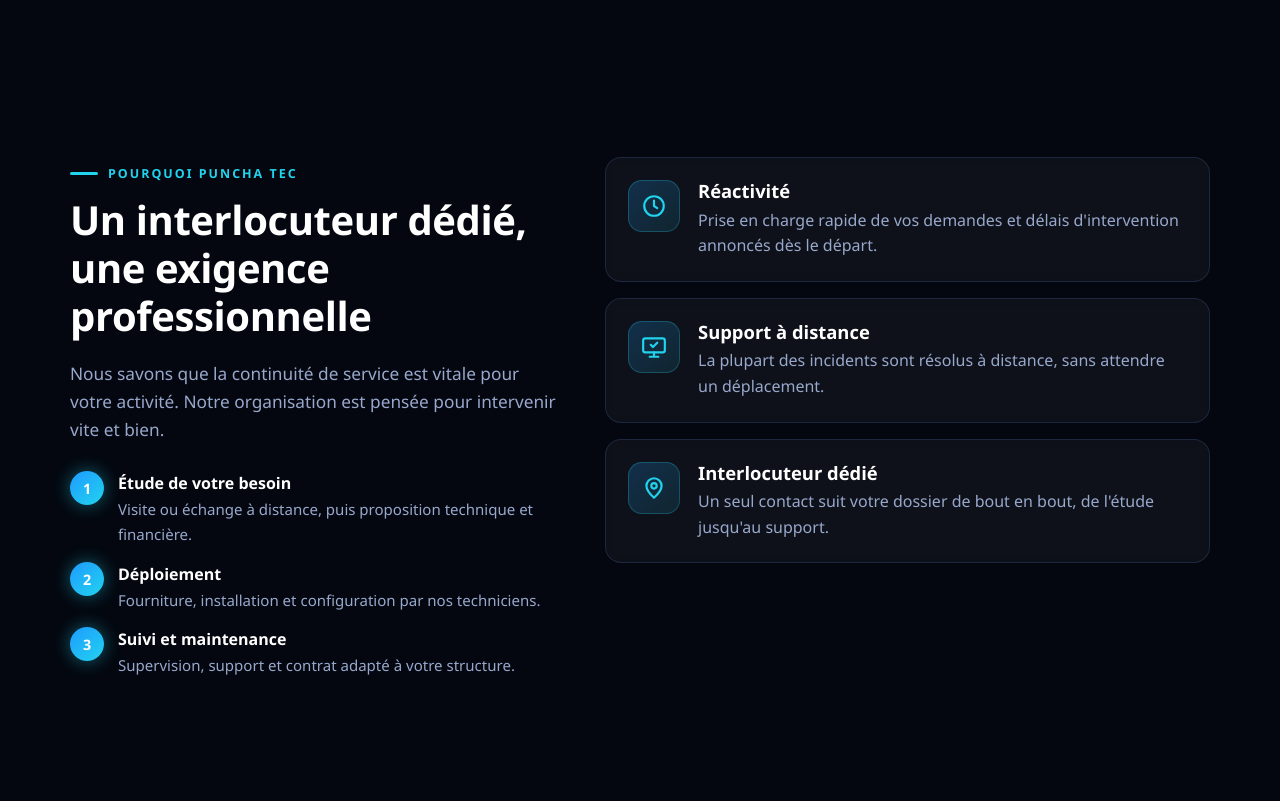
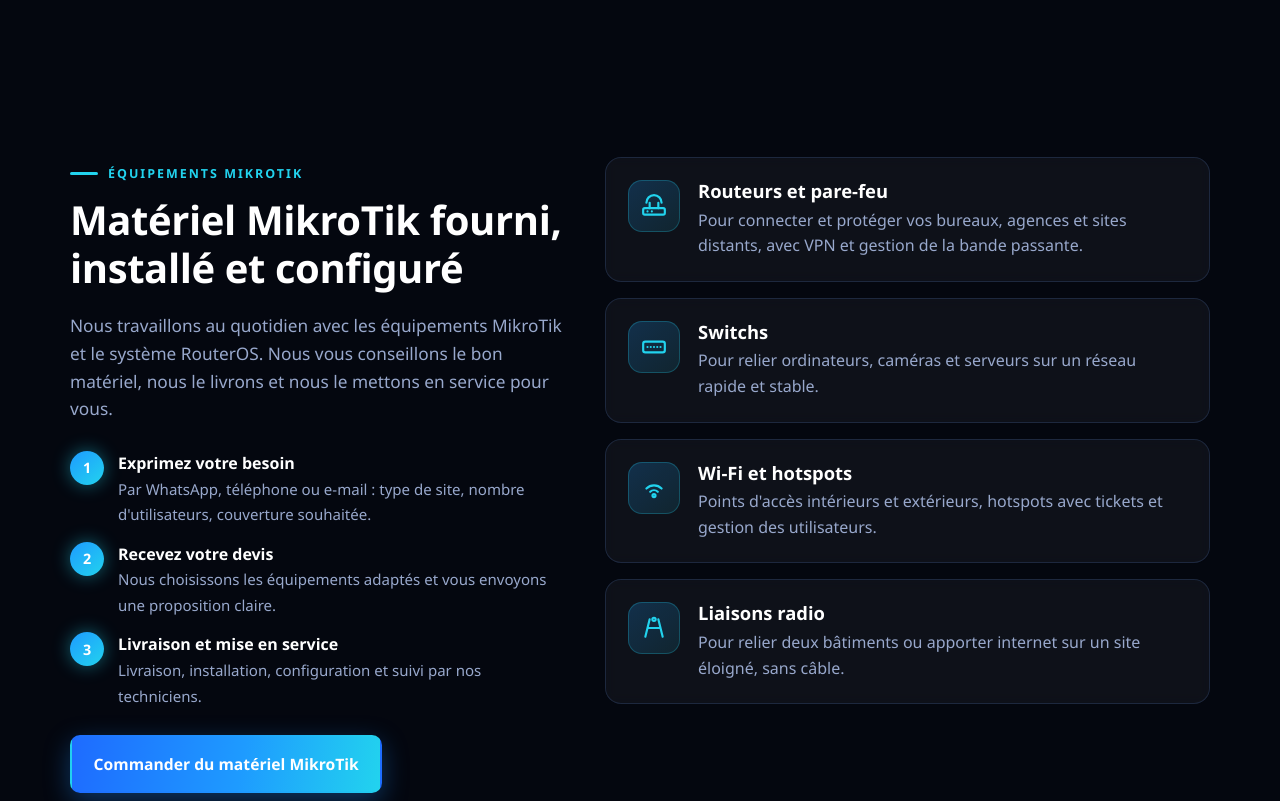
Before and after one commit to pouncha/punchatec.com, a plain HTML site: page index.html in a window 1280 px wide. Shown: the part 1999-2800 px from the top of the page. Drawn offline with Linux system fonts and the light colour scheme; animation ran at ten frames a second.

Commit message:
Ajouter une section Équipements MikroTik (aperçu, en attente de validation)
Co-Authored-By: Claude Opus 5.5 <noreply@anthropic.com>
Claude-Session: https://claude.ai/code/session_014VERD8JbgqLg6ezUmyLohZ

```diff
--- a/index.html
+++ b/index.html
@@ -343,6 +343,7 @@ footer{background:rgba(2,5,12,.92);border-top:1px solid var(--line)}
     </a>
     <ul class="menu">
       <li><a href="#services">Services</a></li>
+      <li><a href="#mikrotik">MikroTik</a></li>
       <li><a href="#pourquoi">Pourquoi nous</a></li>
       <li><a href="#contact">Contact</a></li>
       <li><a class="btn btn-blue" href="#devis">Demander un devis</a></li>
@@ -353,6 +354,7 @@ footer{background:rgba(2,5,12,.92);border-top:1px solid var(--line)}
   </div>
   <nav class="mobile-menu" id="mmenu" onclick="if(event.target.tagName==='A'){this.classList.remove('open')}">
     <a href="#services">Services</a>
+    <a href="#mikrotik">MikroTik</a>
     <a href="#pourquoi">Pourquoi nous</a>
     <a href="#contact">Contact</a>
     <a href="#devis" style="color:var(--blue)">Demander un devis</a>
@@ -478,6 +480,32 @@ footer{background:rgba(2,5,12,.92);border-top:1px solid var(--line)}
         <p>Un regard expert pour vos décisions et vos projets numériques.</p>
         <ul><li>Audit de l'existant</li><li>Choix des solutions et cahiers des charges</li><li>Accompagnement de projets et appels d'offres</li></ul>
       </article>
+    </div>
+  </div>
+</section>
+
+<!-- MIKROTIK -->
+<section id="mikrotik">
+  <div class="wrap why-grid">
+    <div>
+      <span class="eyebrow">Équipements MikroTik</span>
+      <h2>Matériel MikroTik fourni, installé et configuré</h2>
+      <p class="lead">Nous travaillons au quotidien avec les équipements MikroTik et le système RouterOS. Nous vous conseillons le bon matériel, nous le livrons et nous le mettons en service pour vous.</p>
+      <div class="steps">
+        <div class="step"><div><b>Exprimez votre besoin</b><span>Par WhatsApp, téléphone ou e-mail : type de site, nombre d'utilisateurs, couverture souhaitée.</span></div></div>
+        <div class="step"><div><b>Recevez votre devis</b><span>Nous choisissons les équipements adaptés et vous envoyons une proposition claire.</span></div></div>
+        <div class="step"><div><b>Livraison et mise en service</b><span>Livraison, installation, configuration et suivi par nos techniciens.</span></div></div>
+      </div>
+      <p style="margin-top:26px;display:flex;flex-wrap:wrap;gap:12px">
+        <a class="btn btn-blue" href="https://wa.me/22796373838?text=Bonjour%20PUNCHA%20TEC%2C%20je%20souhaite%20un%20devis%20pour%20du%20mat%C3%A9riel%20MikroTik%20%3A%20" target="_blank" rel="noopener">Commander du matériel MikroTik</a>
+        <a class="btn btn-ghost" href="https://mikrotik.com/products" target="_blank" rel="noopener">Voir la gamme MikroTik</a>
+      </p>
+    </div>
+    <div class="why-list">
+      <div class="why-item"><div class="ico"><svg viewBox="0 0 24 24" fill="none" stroke="currentColor" stroke-width="2" stroke-linecap="round" stroke-linejoin="round"><rect x="2" y="14" width="20" height="6" rx="1.5"/><path d="M6 17h.01M10 17h.01M8 14V9M16 14V9M5 9a7 7 0 0 1 14 0"/></svg></div><div><h3>Routeurs et pare-feu</h3><p>Pour connecter et protéger vos bureaux, agences et sites distants, avec VPN et gestion de la bande passante.</p></div></div>
+      <div class="why-item"><div class="ico"><svg viewBox="0 0 24 24" fill="none" stroke="currentColor" stroke-width="2" stroke-linecap="round" stroke-linejoin="round"><rect x="2" y="7" width="20" height="10" rx="2"/><path d="M6 12h.01M9 12h.01M12 12h.01M15 12h.01M18 12h.01"/></svg></div><div><h3>Switchs</h3><p>Pour relier ordinateurs, caméras et serveurs sur un réseau rapide et stable.</p></div></div>
+      <div class="why-item"><div class="ico"><svg viewBox="0 0 24 24" fill="none" stroke="currentColor" stroke-width="2" stroke-linecap="round" stroke-linejoin="round"><path d="M5 12.5a10 10 0 0 1 14 0"/><path d="M8.5 15.5a5 5 0 0 1 7 0"/><circle cx="12" cy="19" r="1.4"/></svg></div><div><h3>Wi-Fi et hotspots</h3><p>Points d'accès intérieurs et extérieurs, hotspots avec tickets et gestion des utilisateurs.</p></div></div>
+      <div class="why-item"><div class="ico"><svg viewBox="0 0 24 24" fill="none" stroke="currentColor" stroke-width="2" stroke-linecap="round" stroke-linejoin="round"><path d="M4 20 8 4M20 20 16 4M6 12h12"/><circle cx="12" cy="4" r="1.5"/></svg></div><div><h3>Liaisons radio</h3><p>Pour relier deux bâtiments ou apporter internet sur un site éloigné, sans câble.</p></div></div>
     </div>
   </div>
 </section>
```
